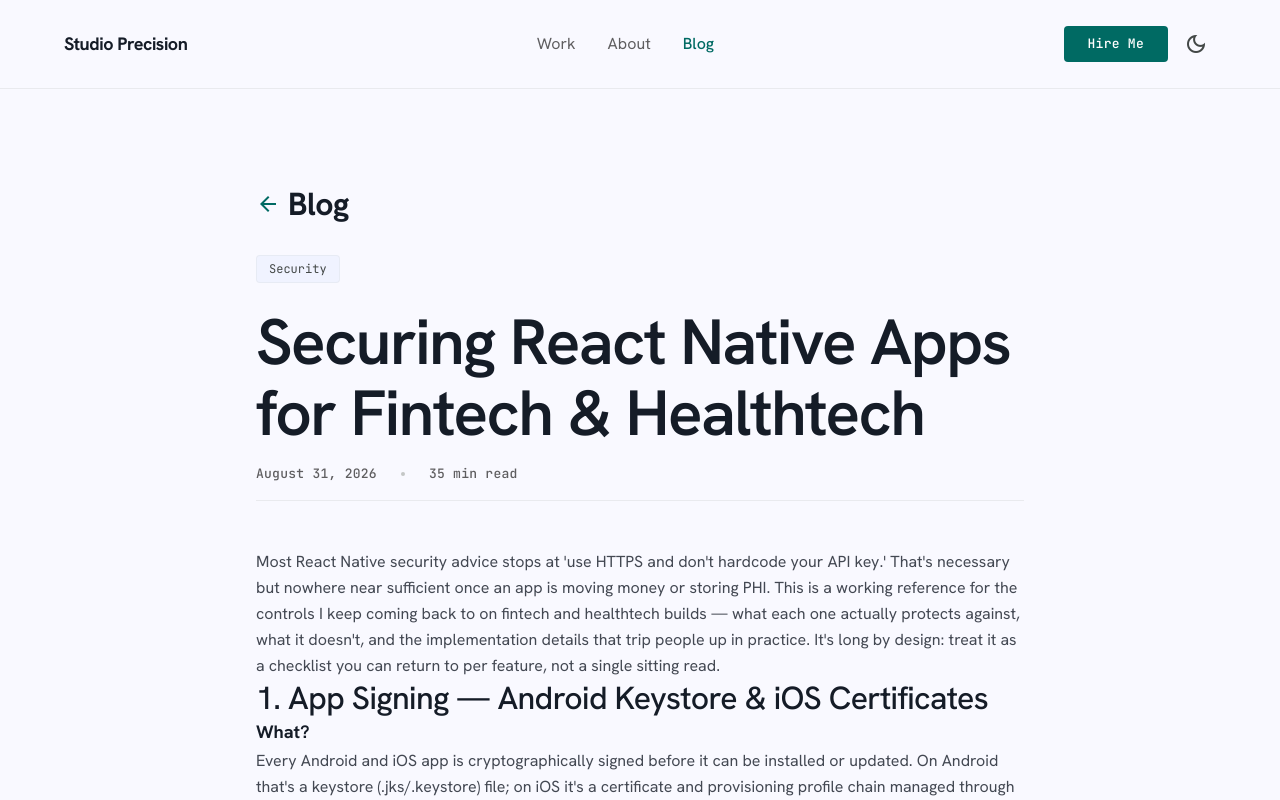
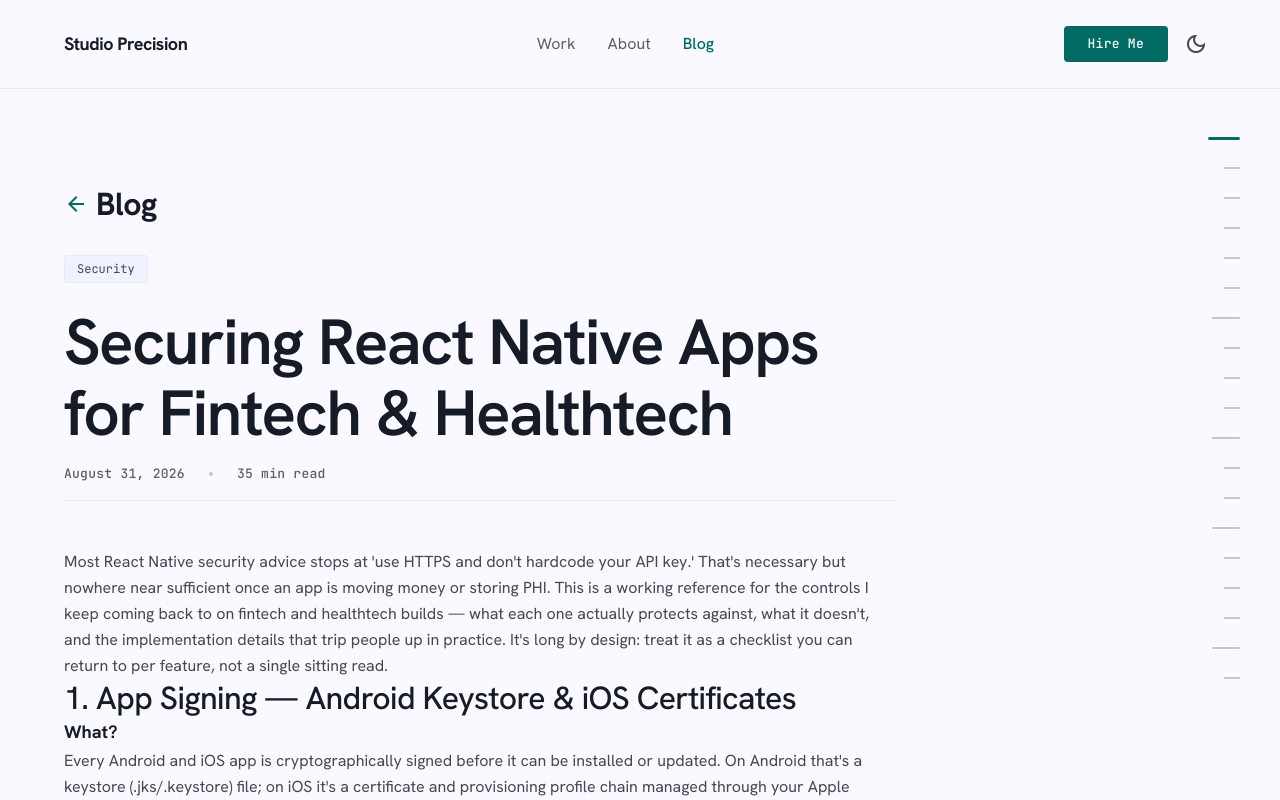
Before and after one commit to AKASHKUMAR507/StudioPrecision, a React (Vite) app: page /blog/mobile-security-fintech-healthtech in a window 1280 px wide. Shown: the top 800 px of the page. Built offline with nearby package versions, Linux system fonts and the light colour scheme.

Commit message:
feat: enhance BlogPost component with table of contents and improved navigation

```diff
--- a/src/features/blog/BlogPost.jsx
+++ b/src/features/blog/BlogPost.jsx
@@ -1,5 +1,5 @@
 import { Highlight, themes } from 'prism-react-renderer'
-import { useState } from 'react'
+import { useEffect, useMemo, useRef, useState } from 'react'
 import { Link, Navigate, useParams } from 'react-router-dom'
 import { Icon } from '../../components/ui/Icon'
 import { ImagePlaceholder } from '../../components/ui/ImagePlaceholder'
@@ -34,6 +34,48 @@ const EXTENSION_LANGUAGES = {
 function detectLanguage(filename = '') {
   const extension = filename.trim().split(/[\s(/]/).pop()?.split('.').pop()?.toLowerCase()
   return EXTENSION_LANGUAGES[extension] || 'plain'
+}
+
+function slugify(text) {
+  return text
+    .toLowerCase()
+    .replace(/[^\w\s-]/g, '')
+    .trim()
+    .replace(/[\s_]+/g, '-')
+}
+
+// Builds a nested table of contents (heading > subheading) from a post's
+// body blocks, and returns a matching per-block id list so headings and
+// TOC links can be wired to the same anchors.
+function buildToc(body) {
+  const usedSlugs = new Map()
+  const ids = []
+  const toc = []
+  let currentSection = null
+
+  body.forEach((block, index) => {
+    if (block.type !== 'heading' && block.type !== 'subheading') {
+      ids.push(null)
+      return
+    }
+
+    const base = slugify(block.text) || `section-${index}`
+    const seen = usedSlugs.get(base) || 0
+    usedSlugs.set(base, seen + 1)
+    const id = seen === 0 ? base : `${base}-${seen}`
+    ids.push(id)
+
+    if (block.type === 'heading') {
+      currentSection = { id, text: block.text, children: [] }
+      toc.push(currentSection)
+    } else if (currentSection) {
+      currentSection.children.push({ id, text: block.text })
+    } else {
+      toc.push({ id, text: block.text, children: [] })
+    }
+  })
+
+  return { toc, ids }
 }
 
 function CodeWindow({ filename, code, lang }) {
@@ -95,12 +137,20 @@ function CodeWindow({ filename, code, lang }) {
   )
 }
 
-function BodyBlock({ block }) {
+function BodyBlock({ block, id }) {
   if (block.type === 'heading') {
-    return <h2 className="mb-6 mt-12 text-headline-md font-headline-md text-on-background">{block.text}</h2>
+    return (
+      <h2 id={id} className="mb-6 mt-12 scroll-mt-28 text-headline-md font-headline-md text-on-background">
+        {block.text}
+      </h2>
+    )
   }
   if (block.type === 'subheading') {
-    return <h3 className="mb-3 mt-8 text-body-lg font-headline-md font-bold text-on-background">{block.text}</h3>
+    return (
+      <h3 id={id} className="mb-3 mt-8 scroll-mt-28 text-body-lg font-headline-md font-bold text-on-background">
+        {block.text}
+      </h3>
+    )
   }
   if (block.type === 'code') {
     return <CodeWindow filename={block.filename} code={block.code} lang={block.lang} />
@@ -169,14 +219,96 @@ function BodyBlock({ block }) {
   return <p className="text-body-md font-body-md leading-relaxed text-on-background/80">{block.text}</p>
 }
 
+// Flattens the nested (heading > subheading) toc into a single list carrying
+// each item's nesting depth, since the Notion-style minimap renders every
+// entry as one dash in document order rather than an indented tree.
+function flattenToc(toc) {
+  return toc.flatMap((item) => [
+    { id: item.id, text: item.text, level: 0 },
+    ...item.children.map((child) => ({ id: child.id, text: child.text, level: 1 })),
+  ])
+}
+
+// A Notion-style document outline: collapsed to short dashes (one per
+// heading, day headings a touch longer than questions) so it reads as a
+// minimap of the page; hovering the rail expands every dash into its full
+// heading text without shifting the page layout.
+function TableOfContents({ toc, activeId }) {
+  const items = useMemo(() => flattenToc(toc), [toc])
+
+  return (
+    <nav
+      aria-label="Table of contents"
+      className="group/toc fixed right-6 top-1/2 hidden max-h-[70vh] w-64 -translate-y-1/2 overflow-y-auto overflow-x-hidden py-2 lg:block xl:right-10 xl:w-72"
+    >
+      <ul className="flex flex-col gap-2.5">
+        {items.map((item) => {
+          const isActive = activeId === item.id
+          return (
+            <li key={item.id}>
+              <a href={`#${item.id}`} title={item.text} className="flex items-center justify-end gap-3 py-px">
+                <span
+                  className={`max-w-0 truncate text-right text-mono-sm font-mono-sm opacity-0 transition-[max-width,opacity] duration-200 group-hover/toc:max-w-[230px] group-hover/toc:opacity-100 ${
+                    isActive ? 'text-tertiary' : 'text-secondary'
+                  }`}
+                >
+                  {item.text}
+                </span>
+                <span
+                  className={`shrink-0 rounded-full transition-all duration-200 ${
+                    isActive
+                      ? `bg-tertiary ${item.level === 0 ? 'h-[3px] w-8' : 'h-[3px] w-5'}`
+                      : `bg-outline-variant ${item.level === 0 ? 'h-[2px] w-7' : 'h-[2px] w-4'}`
+                  }`}
+                />
+              </a>
+            </li>
+          )
+        })}
+      </ul>
+    </nav>
+  )
+}
+
 export function BlogPost() {
   const { slug } = useParams()
   const post = getPostBySlug(slug)
 
   if (!post) return <Navigate to="/blog" replace />
 
+  // Keyed by slug so navigating between posts (prev/next) remounts this and
+  // resets the table-of-contents scroll-spy state instead of carrying the
+  // previous post's active heading over.
+  return <BlogPostContent key={slug} post={post} />
+}
+
+function BlogPostContent({ post }) {
+  const articleRef = useRef(null)
+  const [activeId, setActiveId] = useState(null)
+
+  const { toc, ids } = useMemo(() => buildToc(post.body), [post])
+
+  useEffect(() => {
+    const container = articleRef.current
+    if (!container || toc.length === 0) return
+
+    const headingEls = container.querySelectorAll('h2[id], h3[id]')
+    if (headingEls.length === 0) return
+
+    const observer = new IntersectionObserver(
+      (entries) => {
+        entries.forEach((entry) => {
+          if (entry.isIntersecting) setActiveId(entry.target.id)
+        })
+      },
+      { rootMargin: '-112px 0px -70% 0px', threshold: 0 },
+    )
+    headingEls.forEach((el) => observer.observe(el))
+    return () => observer.disconnect()
+  }, [toc])
+
   return (
-    <div className="mx-auto w-full max-w-4xl px-canvas-margin-mobile py-16 md:px-canvas-margin md:py-24">
+    <div className="mx-auto w-full max-w-7xl px-canvas-margin-mobile py-16 md:px-canvas-margin md:py-24 lg:pr-80 xl:pr-96 2xl:pr-64">
       <Link
         to="/blog"
         className="group mb-stack-lg inline-flex items-center gap-2 font-headline-md text-headline-md font-bold text-on-surface"
@@ -185,7 +317,7 @@ export function BlogPost() {
         Blog
       </Link>
 
-      <article className="mb-section-gap">
+      <article ref={articleRef} className="mb-section-gap">
         <header className="mb-12">
           <div className="mb-6">
             <span className="inline-flex items-center rounded border border-outline-variant/20 bg-surface-container-low px-3 py-1 text-mono-sm font-mono-sm text-on-surface-variant">
@@ -204,7 +336,7 @@ export function BlogPost() {
 
         <div className="space-y-8">
           {post.body.map((block, index) => (
-            <BodyBlock key={index} block={block} />
+            <BodyBlock key={index} block={block} id={ids[index]} />
           ))}
         </div>
 
@@ -228,17 +360,11 @@ export function BlogPost() {
       </article>
 
       <nav className="grid grid-cols-1 gap-8 border-t border-outline-variant/20 pt-12 md:grid-cols-2">
-        {post.prevSlug ? (
-          <PostLink slug={post.prevSlug} label="Previous Article" />
-        ) : (
-          <span />
-        )}
-        {post.nextSlug ? (
-          <PostLink slug={post.nextSlug} label="Next Article" align="right" />
-        ) : (
-          <span />
-        )}
+        {post.prevSlug ? <PostLink slug={post.prevSlug} label="Previous Article" /> : <span />}
+        {post.nextSlug ? <PostLink slug={post.nextSlug} label="Next Article" align="right" /> : <span />}
       </nav>
+
+      {toc.length > 0 ? <TableOfContents toc={toc} activeId={activeId} /> : null}
     </div>
   )
 }
```
